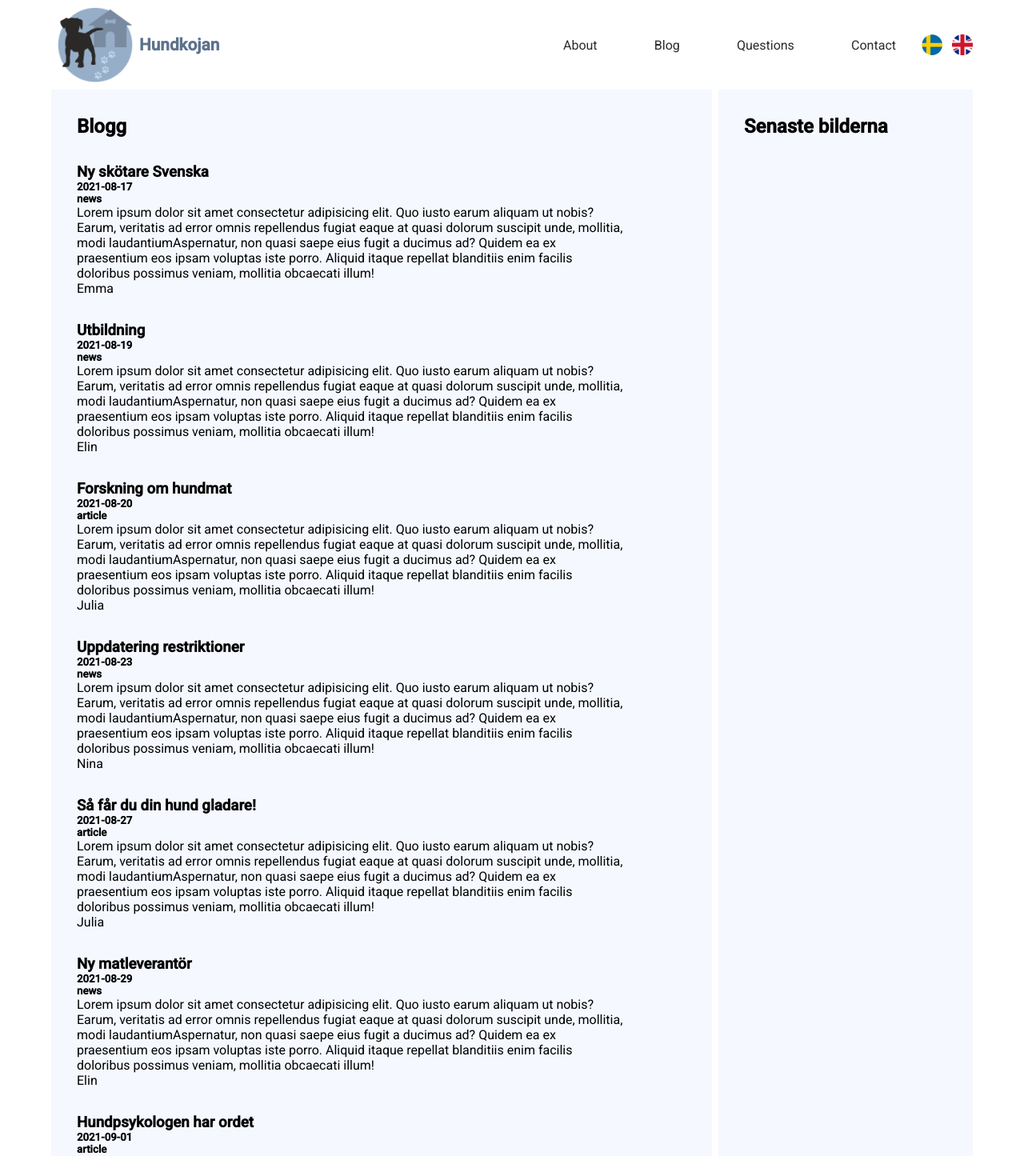
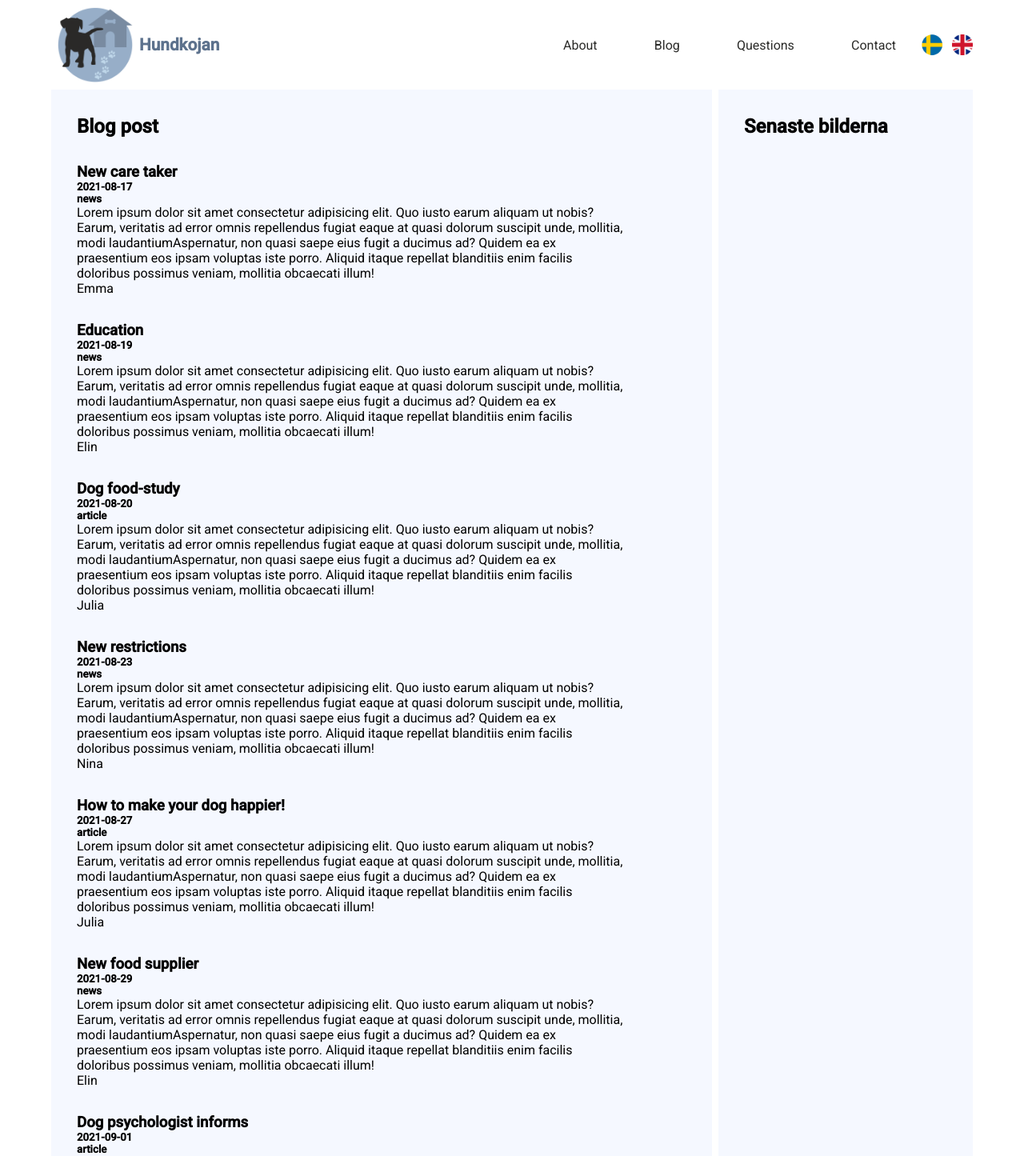
Before and after one commit to EmmaOlsson/hunddagis, a React (Create React App) app: page /blog in a window 1280 px wide. Shown: the top 1445 px of the page at 80% size. Built offline with nearby package versions, Linux system fonts and the light colour scheme.

Commit message:
updated blogPosts-translate

```diff
--- a/src/assets/data/blogPosts copy.js
+++ b/src/assets/data/blogPostData.js
@@ -1,10 +1,11 @@
+
 // Swedish
 export const blogPostsSwe = [
     {
         "id": 1,
         "title": "Ny skötare Svenska",
         "date": "2021-08-17",
-        "category": "news",
+        "category": "nyheter",
         "text": "Lorem ipsum dolor sit amet consectetur adipisicing elit. Quo iusto earum aliquam ut nobis? Earum, veritatis ad error omnis repellendus fugiat eaque at quasi dolorum suscipit unde, mollitia, modi laudantiumAspernatur, non quasi saepe eius fugit a ducimus ad? Quidem ea ex praesentium eos ipsam voluptas iste porro. Aliquid itaque repellat blanditiis enim facilis doloribus possimus veniam, mollitia obcaecati illum!",
         "author": "Emma"
     },
@@ -12,7 +13,7 @@ export const blogPostsSwe = [
         "id": 2,
         "title": "Utbildning",
         "date": "2021-08-19",
-        "category": "news",
+        "category": "nyheter",
         "text": "Lorem ipsum dolor sit amet consectetur adipisicing elit. Quo iusto earum aliquam ut nobis? Earum, veritatis ad error omnis repellendus fugiat eaque at quasi dolorum suscipit unde, mollitia, modi laudantiumAspernatur, non quasi saepe eius fugit a ducimus ad? Quidem ea ex praesentium eos ipsam voluptas iste porro. Aliquid itaque repellat blanditiis enim facilis doloribus possimus veniam, mollitia obcaecati illum!",
         "author": "Elin"
     },
@@ -20,7 +21,7 @@ export const blogPostsSwe = [
         "id": 3,
         "title": "Forskning om hundmat",
         "date": "2021-08-20",
-        "category": "article",
+        "category": "artikel",
         "text": "Lorem ipsum dolor sit amet consectetur adipisicing elit. Quo iusto earum aliquam ut nobis? Earum, veritatis ad error omnis repellendus fugiat eaque at quasi dolorum suscipit unde, mollitia, modi laudantiumAspernatur, non quasi saepe eius fugit a ducimus ad? Quidem ea ex praesentium eos ipsam voluptas iste porro. Aliquid itaque repellat blanditiis enim facilis doloribus possimus veniam, mollitia obcaecati illum!",
         "author": "Julia"
     },
@@ -28,7 +29,7 @@ export const blogPostsSwe = [
         "id": 4,
         "title": "Uppdatering restriktioner",
         "date": "2021-08-23",
-        "category": "news",
+        "category": "nyheter",
         "text": "Lorem ipsum dolor sit amet consectetur adipisicing elit. Quo iusto earum aliquam ut nobis? Earum, veritatis ad error omnis repellendus fugiat eaque at quasi dolorum suscipit unde, mollitia, modi laudantiumAspernatur, non quasi saepe eius fugit a ducimus ad? Quidem ea ex praesentium eos ipsam voluptas iste porro. Aliquid itaque repellat blanditiis enim facilis doloribus possimus veniam, mollitia obcaecati illum!",
         "author": "Nina"
 
@@ -37,7 +38,7 @@ export const blogPostsSwe = [
         "id": 5,
         "title": "Så får du din hund gladare!",
         "date": "2021-08-27",
-        "category": "article",
+        "category": "artikel",
         "text": "Lorem ipsum dolor sit amet consectetur adipisicing elit. Quo iusto earum aliquam ut nobis? Earum, veritatis ad error omnis repellendus fugiat eaque at quasi dolorum suscipit unde, mollitia, modi laudantiumAspernatur, non quasi saepe eius fugit a ducimus ad? Quidem ea ex praesentium eos ipsam voluptas iste porro. Aliquid itaque repellat blanditiis enim facilis doloribus possimus veniam, mollitia obcaecati illum!",
         "author": "Julia"
     },
@@ -45,7 +46,7 @@ export const blogPostsSwe = [
         "id": 6,
         "title": "Ny matleverantör",
         "date": "2021-08-29",
-        "category": "news",
+        "category": "nyheter",
         "text": "Lorem ipsum dolor sit amet consectetur adipisicing elit. Quo iusto earum aliquam ut nobis? Earum, veritatis ad error omnis repellendus fugiat eaque at quasi dolorum suscipit unde, mollitia, modi laudantiumAspernatur, non quasi saepe eius fugit a ducimus ad? Quidem ea ex praesentium eos ipsam voluptas iste porro. Aliquid itaque repellat blanditiis enim facilis doloribus possimus veniam, mollitia obcaecati illum!",
         "author": "Elin"
     },
@@ -53,7 +54,7 @@ export const blogPostsSwe = [
         "id": 7,
         "title": "Hundpsykologen har ordet",
         "date": "2021-09-01",
-        "category": "article",
+        "category": "artikel",
         "text": "Lorem ipsum dolor sit amet consectetur adipisicing elit. Quo iusto earum aliquam ut nobis? Earum, veritatis ad error omnis repellendus fugiat eaque at quasi dolorum suscipit unde, mollitia, modi laudantiumAspernatur, non quasi saepe eius fugit a ducimus ad? Quidem ea ex praesentium eos ipsam voluptas iste porro. Aliquid itaque repellat blanditiis enim facilis doloribus possimus veniam, mollitia obcaecati illum!",
         "author": "Nina"
     },
@@ -61,7 +62,7 @@ export const blogPostsSwe = [
         "id": 8,
         "title": "Ensamhetsträning",
         "date": "2021-09-03",
-        "category": "article",
+        "category": "nyheter",
         "text": "Lorem ipsum dolor sit amet consectetur adipisicing elit. Quo iusto earum aliquam ut nobis? Earum, veritatis ad error omnis repellendus fugiat eaque at quasi dolorum suscipit unde, mollitia, modi laudantiumAspernatur, non quasi saepe eius fugit a ducimus ad? Quidem ea ex praesentium eos ipsam voluptas iste porro. Aliquid itaque repellat blanditiis enim facilis doloribus possimus veniam, mollitia obcaecati illum!",
         "author": "Emma"
     }
@@ -71,7 +72,7 @@ export const blogPostsSwe = [
 export const blogPostsEng = [
     {
         "id": 1,
-        "title": "Ny skötare",
+        "title": "New care taker",
         "date": "2021-08-17",
         "category": "news",
         "text": "Lorem ipsum dolor sit amet consectetur adipisicing elit. Quo iusto earum aliquam ut nobis? Earum, veritatis ad error omnis repellendus fugiat eaque at quasi dolorum suscipit unde, mollitia, modi laudantiumAspernatur, non quasi saepe eius fugit a ducimus ad? Quidem ea ex praesentium eos ipsam voluptas iste porro. Aliquid itaque repellat blanditiis enim facilis doloribus possimus veniam, mollitia obcaecati illum!",
@@ -79,7 +80,7 @@ export const blogPostsEng = [
     },
     {
         "id": 2,
-        "title": "Utbildning",
+        "title": "Education",
         "date": "2021-08-19",
         "category": "news",
         "text": "Lorem ipsum dolor sit amet consectetur adipisicing elit. Quo iusto earum aliquam ut nobis? Earum, veritatis ad error omnis repellendus fugiat eaque at quasi dolorum suscipit unde, mollitia, modi laudantiumAspernatur, non quasi saepe eius fugit a ducimus ad? Quidem ea ex praesentium eos ipsam voluptas iste porro. Aliquid itaque repellat blanditiis enim facilis doloribus possimus veniam, mollitia obcaecati illum!",
@@ -87,7 +88,7 @@ export const blogPostsEng = [
     },
     {
         "id": 3,
-        "title": "Forskning om hundmat",
+        "title": "Dog food-study",
         "date": "2021-08-20",
         "category": "article",
         "text": "Lorem ipsum dolor sit amet consectetur adipisicing elit. Quo iusto earum aliquam ut nobis? Earum, veritatis ad error omnis repellendus fugiat eaque at quasi dolorum suscipit unde, mollitia, modi laudantiumAspernatur, non quasi saepe eius fugit a ducimus ad? Quidem ea ex praesentium eos ipsam voluptas iste porro. Aliquid itaque repellat blanditiis enim facilis doloribus possimus veniam, mollitia obcaecati illum!",
@@ -95,7 +96,7 @@ export const blogPostsEng = [
     },
     {
         "id": 4,
-        "title": "Uppdatering restriktioner",
+        "title": "New restrictions",
         "date": "2021-08-23",
         "category": "news",
         "text": "Lorem ipsum dolor sit amet consectetur adipisicing elit. Quo iusto earum aliquam ut nobis? Earum, veritatis ad error omnis repellendus fugiat eaque at quasi dolorum suscipit unde, mollitia, modi laudantiumAspernatur, non quasi saepe eius fugit a ducimus ad? Quidem ea ex praesentium eos ipsam voluptas iste porro. Aliquid itaque repellat blanditiis enim facilis doloribus possimus veniam, mollitia obcaecati illum!",
@@ -104,7 +105,7 @@ export const blogPostsEng = [
     },
     {
         "id": 5,
-        "title": "Så får du din hund gladare!",
+        "title": "How to make your dog happier!",
         "date": "2021-08-27",
         "category": "article",
         "text": "Lorem ipsum dolor sit amet consectetur adipisicing elit. Quo iusto earum aliquam ut nobis? Earum, veritatis ad error omnis repellendus fugiat eaque at quasi dolorum suscipit unde, mollitia, modi laudantiumAspernatur, non quasi saepe eius fugit a ducimus ad? Quidem ea ex praesentium eos ipsam voluptas iste porro. Aliquid itaque repellat blanditiis enim facilis doloribus possimus veniam, mollitia obcaecati illum!",
@@ -112,7 +113,7 @@ export const blogPostsEng = [
     },
     {
         "id": 6,
-        "title": "Ny matleverantör",
+        "title": "New food supplier",
         "date": "2021-08-29",
         "category": "news",
         "text": "Lorem ipsum dolor sit amet consectetur adipisicing elit. Quo iusto earum aliquam ut nobis? Earum, veritatis ad error omnis repellendus fugiat eaque at quasi dolorum suscipit unde, mollitia, modi laudantiumAspernatur, non quasi saepe eius fugit a ducimus ad? Quidem ea ex praesentium eos ipsam voluptas iste porro. Aliquid itaque repellat blanditiis enim facilis doloribus possimus veniam, mollitia obcaecati illum!",
@@ -120,7 +121,7 @@ export const blogPostsEng = [
     },
     {
         "id": 7,
-        "title": "Hundpsykologen har ordet",
+        "title": "Dog psychologist informs",
         "date": "2021-09-01",
         "category": "article",
         "text": "Lorem ipsum dolor sit amet consectetur adipisicing elit. Quo iusto earum aliquam ut nobis? Earum, veritatis ad error omnis repellendus fugiat eaque at quasi dolorum suscipit unde, mollitia, modi laudantiumAspernatur, non quasi saepe eius fugit a ducimus ad? Quidem ea ex praesentium eos ipsam voluptas iste porro. Aliquid itaque repellat blanditiis enim facilis doloribus possimus veniam, mollitia obcaecati illum!",
@@ -128,7 +129,7 @@ export const blogPostsEng = [
     },
     {
         "id": 8,
-        "title": "Ensamhetsträning",
+        "title": "Teaching your dog to be alone",
         "date": "2021-09-03",
         "category": "article",
         "text": "Lorem ipsum dolor sit amet consectetur adipisicing elit. Quo iusto earum aliquam ut nobis? Earum, veritatis ad error omnis repellendus fugiat eaque at quasi dolorum suscipit unde, mollitia, modi laudantiumAspernatur, non quasi saepe eius fugit a ducimus ad? Quidem ea ex praesentium eos ipsam voluptas iste porro. Aliquid itaque repellat blanditiis enim facilis doloribus possimus veniam, mollitia obcaecati illum!",
--- a/src/assets/data/blogPosts.js
+++ /dev/null
@@ -1,71 +0,0 @@
-
-// Swedish
-const blogPosts = [
-    {
-        "id": 1,
-        "title": "Ny skötare Svenska",
-        "date": "2021-08-17",
-        "category": "news",
-        "text": "Lorem ipsum dolor sit amet consectetur adipisicing elit. Quo iusto earum aliquam ut nobis? Earum, veritatis ad error omnis repellendus fugiat eaque at quasi dolorum suscipit unde, mollitia, modi laudantiumAspernatur, non quasi saepe eius fugit a ducimus ad? Quidem ea ex praesentium eos ipsam voluptas iste porro. Aliquid itaque repellat blanditiis enim facilis doloribus possimus veniam, mollitia obcaecati illum!",
-        "author": "Emma"
-    },
-    {
-        "id": 2,
-        "title": "Utbildning",
-        "date": "2021-08-19",
-        "category": "news",
-        "text": "Lorem ipsum dolor sit amet consectetur adipisicing elit. Quo iusto earum aliquam ut nobis? Earum, veritatis ad error omnis repellendus fugiat eaque at quasi dolorum suscipit unde, mollitia, modi laudantiumAspernatur, non quasi saepe eius fugit a ducimus ad? Quidem ea ex praesentium eos ipsam voluptas iste porro. Aliquid itaque repellat blanditiis enim facilis doloribus possimus veniam, mollitia obcaecati illum!",
-        "author": "Elin"
-    },
-    {
-        "id": 3,
-        "title": "Forskning om hundmat",
-        "date": "2021-08-20",
-        "category": "article",
-        "text": "Lorem ipsum dolor sit amet consectetur adipisicing elit. Quo iusto earum aliquam ut nobis? Earum, veritatis ad error omnis repellendus fugiat eaque at quasi dolorum suscipit unde, mollitia, modi laudantiumAspernatur, non quasi saepe eius fugit a ducimus ad? Quidem ea ex praesentium eos ipsam voluptas iste porro. Aliquid itaque repellat blanditiis enim facilis doloribus possimus veniam, mollitia obcaecati illum!",
-        "author": "Julia"
-    },
-    {
-        "id": 4,
-        "title": "Uppdatering restriktioner",
-        "date": "2021-08-23",
-        "category": "news",
-        "text": "Lorem ipsum dolor sit amet consectetur adipisicing elit. Quo iusto earum aliquam ut nobis? Earum, veritatis ad error omnis repellendus fugiat eaque at quasi dolorum suscipit unde, mollitia, modi laudantiumAspernatur, non quasi saepe eius fugit a ducimus ad? Quidem ea ex praesentium eos ipsam voluptas iste porro. Aliquid itaque repellat blanditiis enim facilis doloribus possimus veniam, mollitia obcaecati illum!",
-        "author": "Nina"
-
-    },
-    {
-        "id": 5,
-        "title": "Så får du din hund gladare!",
-        "date": "2021-08-27",
-        "category": "article",
-        "text": "Lorem ipsum dolor sit amet consectetur adipisicing elit. Quo iusto earum aliquam ut nobis? Earum, veritatis ad error omnis repellendus fugiat eaque at quasi dolorum suscipit unde, mollitia, modi laudantiumAspernatur, non quasi saepe eius fugit a ducimus ad? Quidem ea ex praesentium eos ipsam voluptas iste porro. Aliquid itaque repellat blanditiis enim facilis doloribus possimus veniam, mollitia obcaecati illum!",
-        "author": "Julia"
-    },
-    {
-        "id": 6,
-        "title": "Ny matleverantör",
-        "date": "2021-08-29",
-        "category": "news",
-        "text": "Lorem ipsum dolor sit amet consectetur adipisicing elit. Quo iusto earum aliquam ut nobis? Earum, veritatis ad error omnis repellendus fugiat eaque at quasi dolorum suscipit unde, mollitia, modi laudantiumAspernatur, non quasi saepe eius fugit a ducimus ad? Quidem ea ex praesentium eos ipsam voluptas iste porro. Aliquid itaque repellat blanditiis enim facilis doloribus possimus veniam, mollitia obcaecati illum!",
-        "author": "Elin"
-    },
-    {
-        "id": 7,
-        "title": "Hundpsykologen har ordet",
-        "date": "2021-09-01",
-        "category": "article",
-        "text": "Lorem ipsum dolor sit amet consectetur adipisicing elit. Quo iusto earum aliquam ut nobis? Earum, veritatis ad error omnis repellendus fugiat eaque at quasi dolorum suscipit unde, mollitia, modi laudantiumAspernatur, non quasi saepe eius fugit a ducimus ad? Quidem ea ex praesentium eos ipsam voluptas iste porro. Aliquid itaque repellat blanditiis enim facilis doloribus possimus veniam, mollitia obcaecati illum!",
-        "author": "Nina"
-    },
-    {
-        "id": 8,
-        "title": "Ensamhetsträning",
-        "date": "2021-09-03",
-        "category": "article",
-        "text": "Lorem ipsum dolor sit amet consectetur adipisicing elit. Quo iusto earum aliquam ut nobis? Earum, veritatis ad error omnis repellendus fugiat eaque at quasi dolorum suscipit unde, mollitia, modi laudantiumAspernatur, non quasi saepe eius fugit a ducimus ad? Quidem ea ex praesentium eos ipsam voluptas iste porro. Aliquid itaque repellat blanditiis enim facilis doloribus possimus veniam, mollitia obcaecati illum!",
-        "author": "Emma"
-    }
-]
-
-export default blogPosts;
--- a/src/assets/data/eng.js
+++ b/src/assets/data/eng.js
@@ -1,6 +1,7 @@
 import { staffDataEng } from './staffData'
 import { servicesEng } from './servicesData'
 import { aboutUsDataEng } from './aboutUsData'
+import { blogPostsEng } from './blogPostData'
 
 export default {
   navbar: {
@@ -77,12 +78,7 @@ export default {
   },
 
   blog: {
-    postsArticle: {
-      title: 'Blog',
-    },
-
-    Pictures: {
-      title: 'Latest pictures',
-    },
+    title: 'Blog post',
+    blogPostData: blogPostsEng
   }
 }
--- a/src/assets/data/sv.js
+++ b/src/assets/data/sv.js
@@ -2,6 +2,7 @@
 import { servicesSwe } from './servicesData'
 import { staffDataSwe } from './staffData';
 import { aboutUsDataSwe } from './aboutUsData';
+import { blogPostsSwe } from './blogPostData';
 
 export default {
   navbar: {
@@ -79,12 +80,7 @@ export default {
   },
 
   blog: {
-    postsArticle: {
-      title: 'Blogg',
-    },
-
-    Pictures: {
-      title: 'Senaste bilderna',
-    },
+    title: 'Blog post',
+    blogPostData: blogPostsSwe
   },
-};
+}
--- a/src/screens/BlogScreen.js
+++ b/src/screens/BlogScreen.js
@@ -1,7 +1,5 @@
 import React, { useState, useEffect } from 'react';
 import Styles from '../css/blog.module.css'
-
-import blogPosts from '../assets/data/blogPosts'
 
 import { useTranslation } from 'react-i18next';
 
@@ -12,21 +10,22 @@ const BlogScreen = () => {
     const { t, i18n } = useTranslation();
 
     useEffect(() => {
+        const blogDataFromi18n = i18n.t('blog.blogPostData', {
+            returnObjects: true
+        })
+          setBlogData(blogDataFromi18n)
+    }, [i18n, t])
 
-          setBlogData(blogPosts)
-
-    }, [])
-
-    console.log('blogdata', blogData)
+    console.log('blogData', blogData)
 
     return <section>
         <main className={Styles.mainContainer}>
             <div className={Styles.topAbout}>
                 <article className={Styles.blogPosts}>
-                    <h2>Blogg</h2>
+                    <h2>{t('blog.title')}</h2>
                     {
                         blogData.map((blog) => {
-                            return <section className={Styles.blogPostsContainer}>
+                            return <section className={Styles.blogPostsContainer} key={blog.id}>
                                 <h3>{blog.title}</h3>
                                 <h4>{blog.article}</h4>
                                 <h5>{blog.date}</h5>
```
